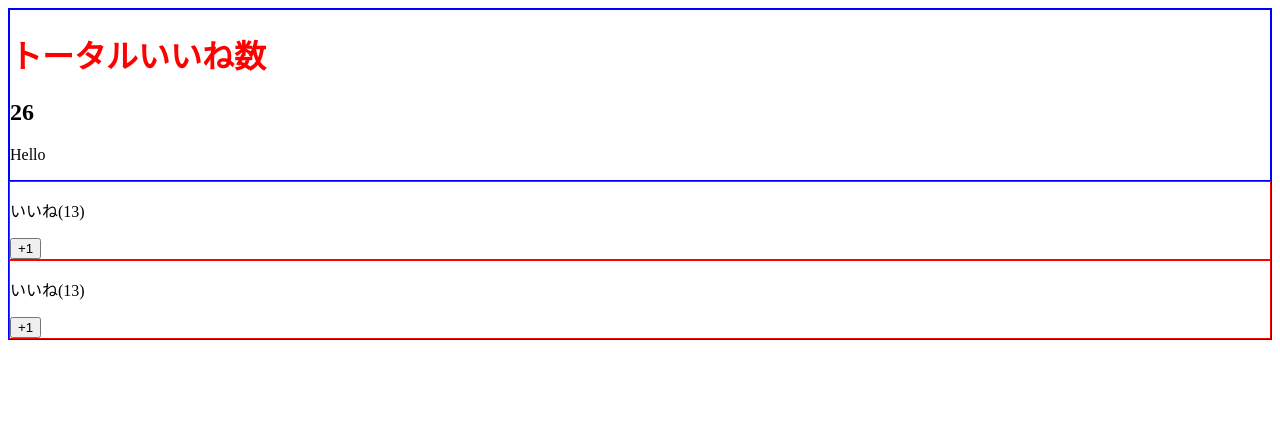
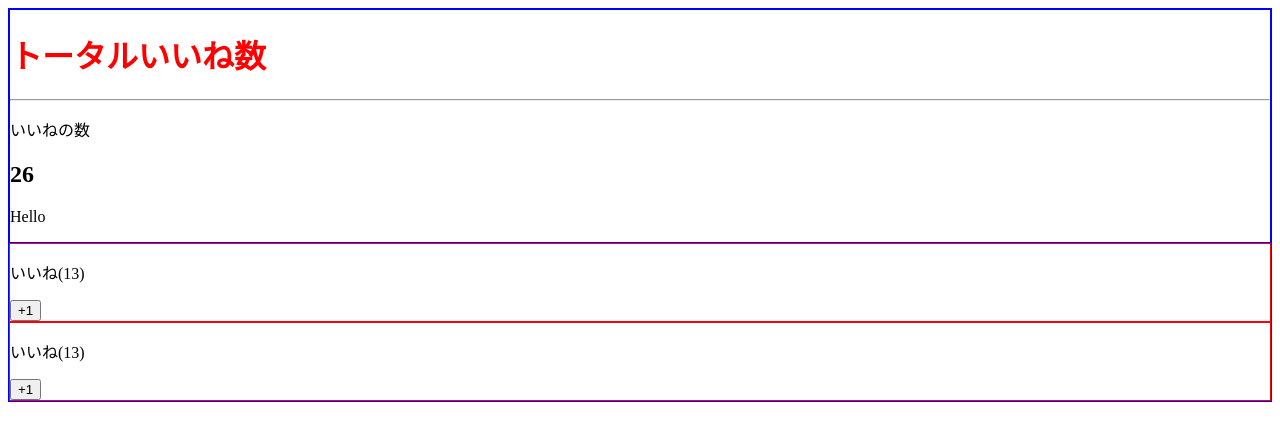
Before and after one commit to Yasunori-aloha/Vuejs-training, a Vue app in the folder vuejs-training-project/: page / in a window 1280 px wide. Shown: the top 440 px of the page. Built offline with nearby package versions, Linux system fonts and the light colour scheme.

Commit message:
'名前付きslotタグ'の使って複数位置に親コンポーネントからHTMLタグを受け取る方法

```diff
--- a/vuejs-training-project/src/App.vue
+++ b/vuejs-training-project/src/App.vue
@@ -1,8 +1,12 @@
 <template>
   <div>
     <LikeHeader header-text='Hello'>
-      <h1>トータルいいね数</h1>
-      <h2>{{ number }}</h2>
+      <template v-slot:title>
+        <h1>トータルいいね数</h1>
+      </template>
+      <template v-slot:number>
+        <h2>{{ number }}</h2>
+      </template>
     </LikeHeader>
     <LikeNumber :total-number='number' test-props='test' @my-click='incrementNumber'></LikeNumber>
     <LikeNumber :total-number='number' test-props='test' @my-click='number=$event'></LikeNumber>
--- a/vuejs-training-project/src/components/LikeHeader.vue
+++ b/vuejs-training-project/src/components/LikeHeader.vue
@@ -1,7 +1,13 @@
 <template>
   <div>
     <!-- 'slotタグ'はpropsとは違い、HTMLタグ自体を子コンポーネントに受け渡すことができる。 -->
-    <slot></slot>
+    <slot name='title'>
+      <!-- 'slotタグ'の中身が無かった場合に表示する、デフォルト画面の内容を指定することができる。 -->
+      <h2>デフォルトタイトル</h2>
+    </slot>
+    <hr>
+    <p>いいねの数</p>
+    <slot name='number'></slot>
     <p>{{ headerText }}</p>
   </div>
 </template>
@@ -13,9 +19,7 @@ export default {
 </script>
 
 <style scoped>
-  /* div{
-    border:1px solid blue;
-  } */
+/* 'slotタグ'に対するCSSは子コンポーネントからでも適用することができる。 */
   h1{
     color: red;
   }
```
